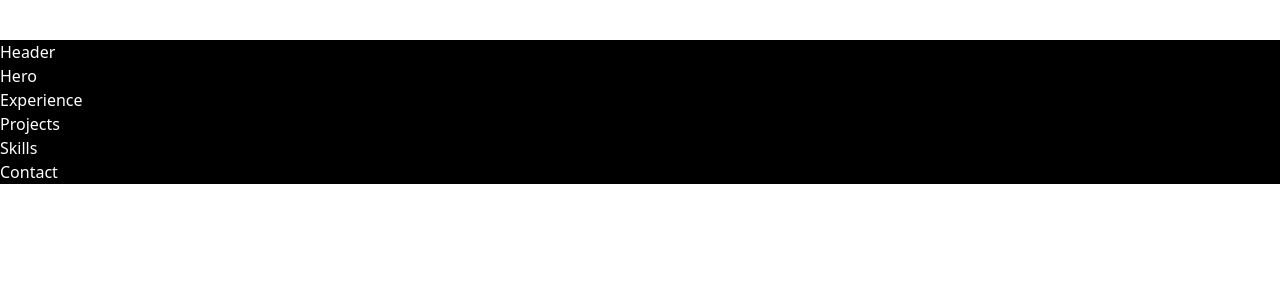
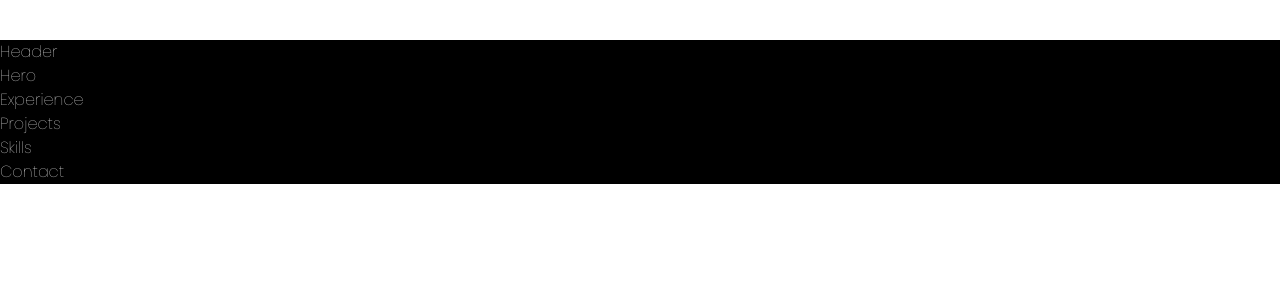
Before and after one commit to cristobalgvera/dani-portfolio, a React (Vite) app: page / in a window 1280 px wide. Shown: the top 300 px of the page. Built offline with nearby package versions, Linux system fonts and the light colour scheme.

Commit message:
:lipstick: Added Poppins Google font

```diff
--- a/src/index.css
+++ b/src/index.css
@@ -1,3 +1,14 @@
+@import url('https://fonts.googleapis.com/css2?family=Poppins:wght@100&display=swap');
+
 @tailwind base;
 @tailwind components;
 @tailwind utilities;
+
+body {
+  font-family: 'Poppins', sans-serif;
+  text-rendering: optimizeLegibility;
+}
+
+html {
+    scroll-behavior: smooth;
+}
```
